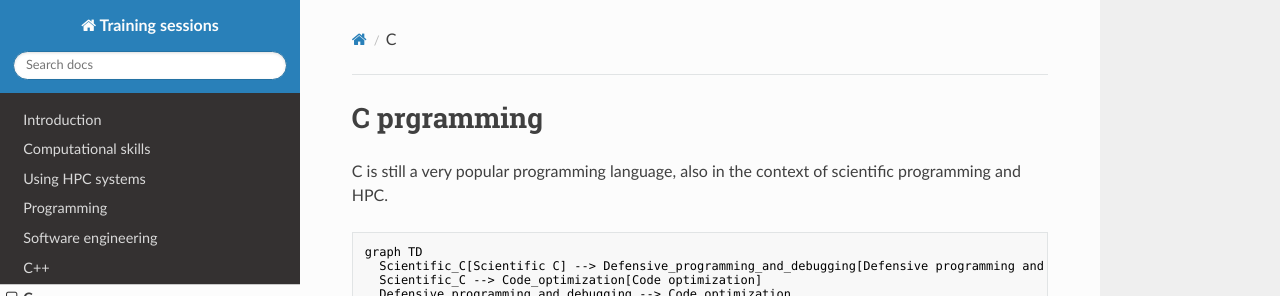
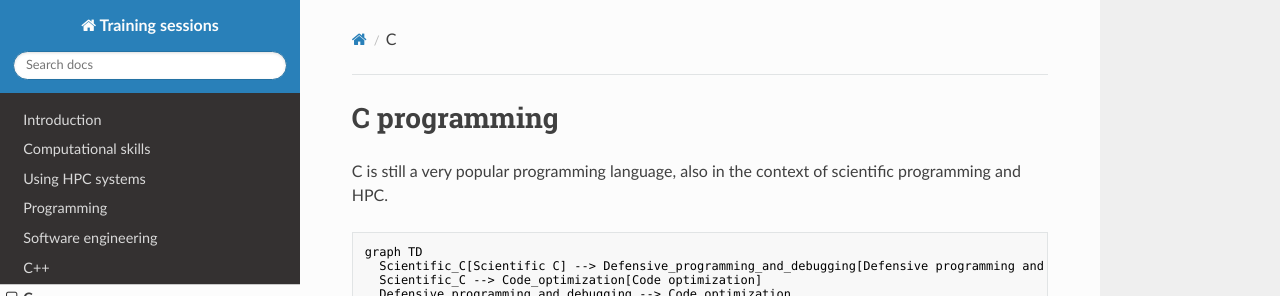
Before and after one commit to gjbex/Training-sessions, an MkDocs documentation site: the page built from docs/c.md, in a window 1280 px wide. Shown: the top 296 px of the page. Built offline with MkDocs 1.6.1, drawn with Linux system fonts in a browser that asks for light colours; nearby versions of some CDN libraries.

Commit message:
Fix typo

```diff
--- a/docs/c.md
+++ b/docs/c.md
@@ -1,4 +1,4 @@
-# C prgramming
+# C programming
 
 C is still a very popular programming language, also in the
 context of scientific programming and HPC.
```
Also changed, not shown: docs/fortran.md (+1 -1 lines).
